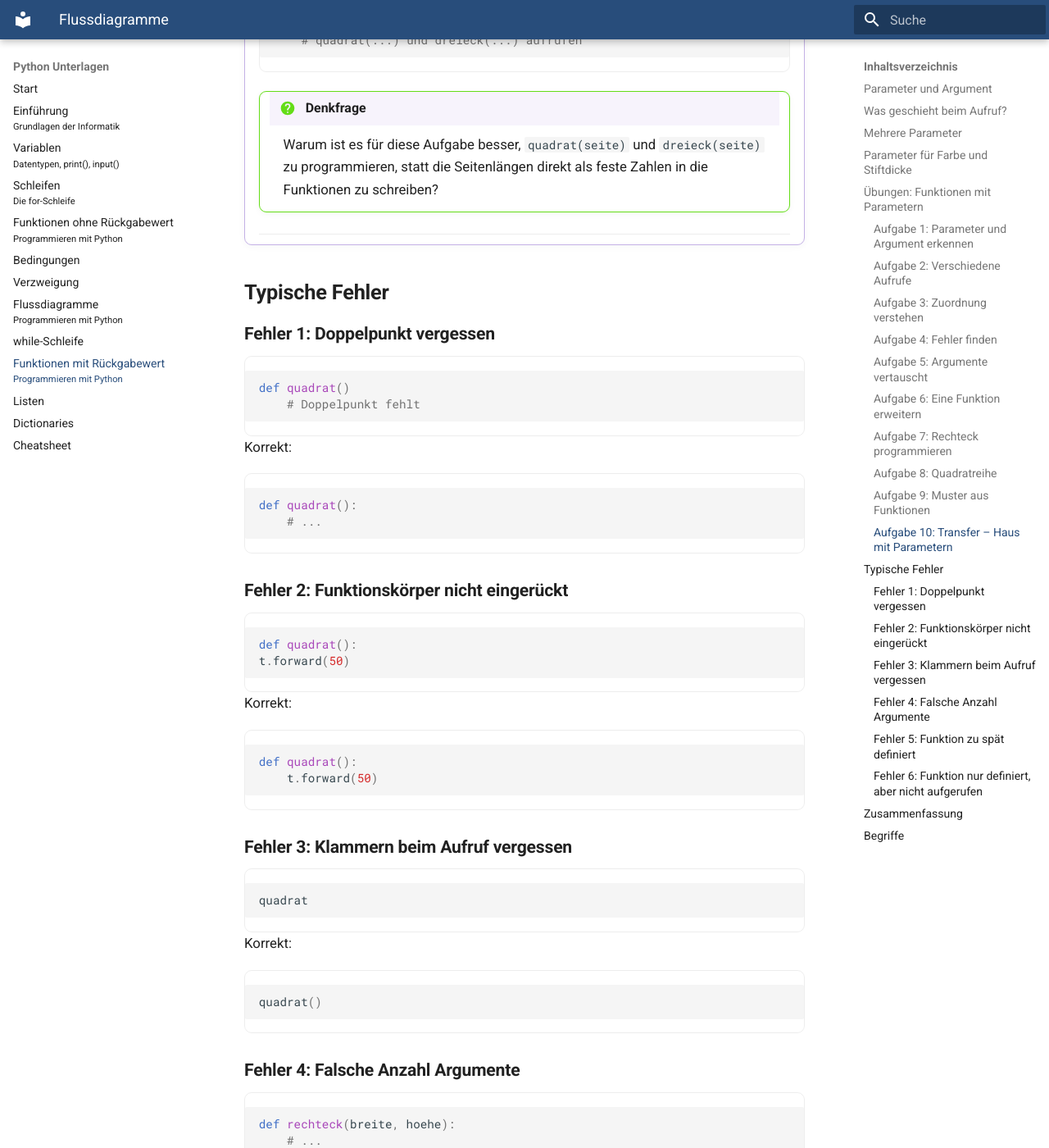
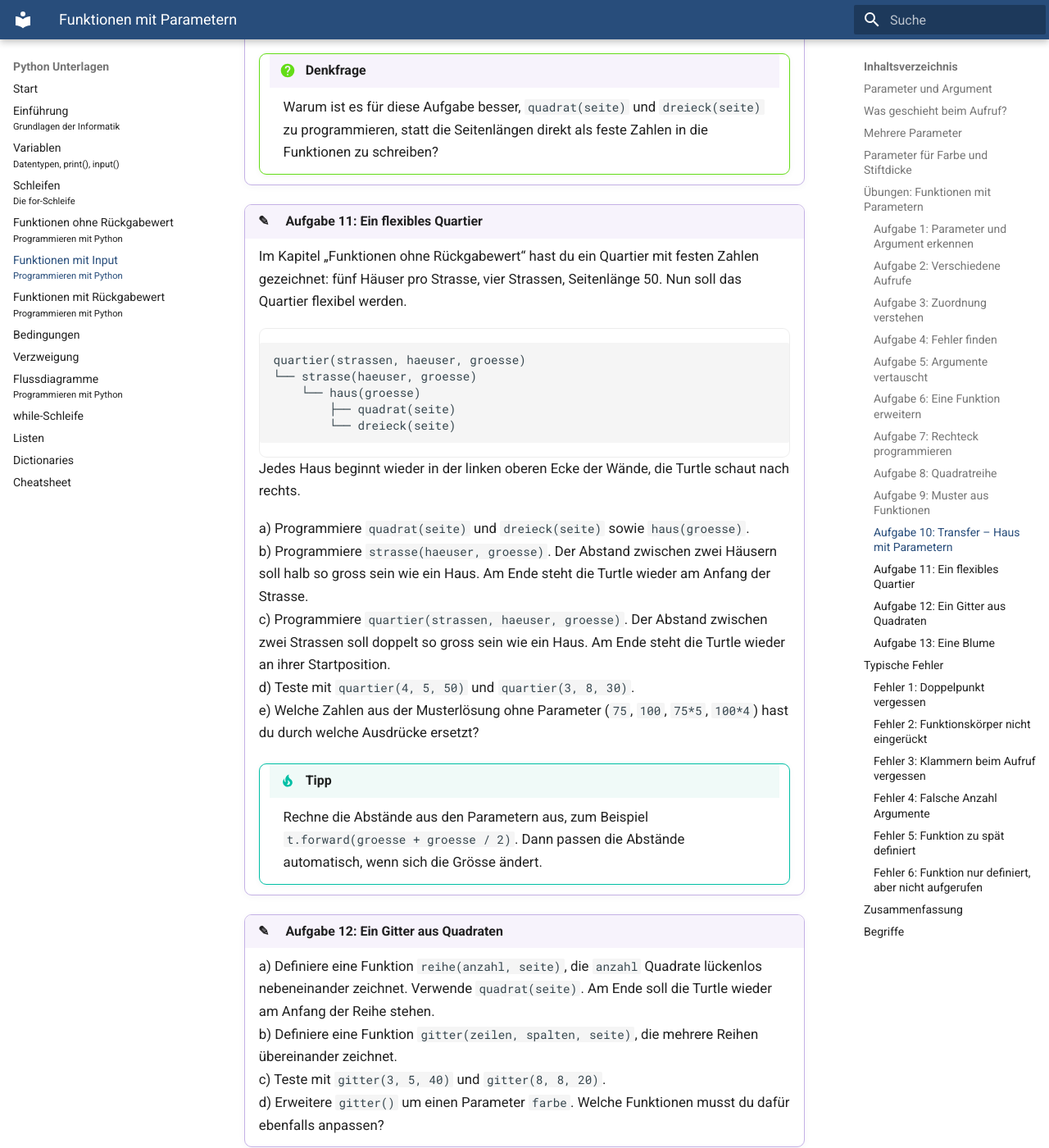
Before and after one commit to kus-pythonbuch/kus-pythonbuch.github.io, an MkDocs documentation site: the page built from docs/funktionen.md, in a window 1280 px wide and 1400 px high, scrolled down 7813 px. Shown: the whole window at 82% size. Built offline with MkDocs 1.6.1 and Material for MkDocs 9.7.7, drawn with Linux system fonts in a browser that asks for light colours; some of the changed text lies outside the part shown.

Commit message:
Add chapter on functions with return values and harder exercises
- New chapter funktionen_return.md (return, print vs. return, None,
  local variables, turtle example, exercises, typical errors)
- Fix missing H1 in funktionen.md
- Add harder exercises to funktionen.md (flexible Quartier, grid, flower)
  and funktionen_return.md (debugging, loops, compound interest,
  Quartier area)
- Update navigation in mkdocs.yml

Co-Authored-By: Claude Opus 5.5 <noreply@anthropic.com>

````diff
--- a/docs/funktionen.md
+++ b/docs/funktionen.md
@@ -1,11 +1,11 @@
 ---
-title: "Flussdiagramme"
+title: "Funktionen mit Parametern"
 subtitle: "Programmieren mit Python"
 author: "Theresa Luternauer & Julia Imhof"
 date: "HS 2026/27"
 ---
 
-Funktionen mit Parametern
+# Funktionen mit Parametern
 
 Die Funktion `quadrat()` zeichnet immer ein Quadrat mit der Seitenlänge 50:
 
@@ -321,6 +321,52 @@ def haus(groesse):
 !!! question "Denkfrage"
     Warum ist es für diese Aufgabe besser, `quadrat(seite)` und `dreieck(seite)` zu programmieren, statt die Seitenlängen direkt als feste Zahlen in die Funktionen zu schreiben?
 
+### Aufgabe 11: Ein flexibles Quartier
+
+Im Kapitel „Funktionen ohne Rückgabewert“ hast du ein Quartier mit festen Zahlen gezeichnet: fünf Häuser pro Strasse, vier Strassen, Seitenlänge 50. Nun soll das Quartier flexibel werden.
+
+```text
+quartier(strassen, haeuser, groesse)
+└── strasse(haeuser, groesse)
+    └── haus(groesse)
+        ├── quadrat(seite)
+        └── dreieck(seite)
+```
+
+Jedes Haus beginnt wieder in der linken oberen Ecke der Wände, die Turtle schaut nach rechts.
+
+a) Programmiere `quadrat(seite)` und `dreieck(seite)` sowie `haus(groesse)`.
+b) Programmiere `strasse(haeuser, groesse)`. Der Abstand zwischen zwei Häusern soll halb so gross sein wie ein Haus. Am Ende steht die Turtle wieder am Anfang der Strasse.
+c) Programmiere `quartier(strassen, haeuser, groesse)`. Der Abstand zwischen zwei Strassen soll doppelt so gross sein wie ein Haus. Am Ende steht die Turtle wieder an ihrer Startposition.
+d) Teste mit `quartier(4, 5, 50)` und `quartier(3, 8, 30)`.
+e) Welche Zahlen aus der Musterlösung ohne Parameter (`75`, `100`, `75*5`, `100*4`) hast du durch welche Ausdrücke ersetzt?
+
+!!! tip "Tipp"
+    Rechne die Abstände aus den Parametern aus, zum Beispiel `t.forward(groesse + groesse / 2)`. Dann passen die Abstände automatisch, wenn sich die Grösse ändert.
+
+### Aufgabe 12: Ein Gitter aus Quadraten
+
+a) Definiere eine Funktion `reihe(anzahl, seite)`, die `anzahl` Quadrate lückenlos nebeneinander zeichnet. Verwende `quadrat(seite)`. Am Ende soll die Turtle wieder am Anfang der Reihe stehen.
+b) Definiere eine Funktion `gitter(zeilen, spalten, seite)`, die mehrere Reihen übereinander zeichnet.
+c) Teste mit `gitter(3, 5, 40)` und `gitter(8, 8, 20)`.
+d) Erweitere `gitter()` um einen Parameter `farbe`. Welche Funktionen musst du dafür ebenfalls anpassen?
+
+### Aufgabe 13: Eine Blume
+
+Mit `t.circle(radius, winkel)` zeichnet die Turtle einen Kreisbogen. Ein Blütenblatt besteht aus zwei Bögen:
+
+```python
+def blatt(radius):
+    for i in range(2):
+        t.circle(radius, 60)
+        t.left(120)
+```
+
+a) Probiere `blatt(100)` aus und beschreibe die Form.
+b) Definiere eine Funktion `bluete(anzahl, radius)`, die `anzahl` Blätter rundherum zeichnet. Um wie viel Grad muss sich die Turtle nach jedem Blatt drehen?
+c) Definiere eine Funktion `blume(anzahl, radius, farbe)`, die einen Stiel und darauf eine Blüte zeichnet.
+d) Zeichne eine Wiese mit mindestens drei verschiedenen Blumen.
+
 ---
 
 ## Typische Fehler
--- a/mkdocs.yml
+++ b/mkdocs.yml
@@ -10,11 +10,12 @@ nav:
   - Variablen: variablen-und-datentypen.md
   - Schleifen: schleifen.md
   - Funktionen ohne Rückgabewert: funktionen-ohne-rueckgabewert.md
+  - Funktionen mit Input: funktionen.md
+  - Funktionen mit Rückgabewert: funktionen_return.md
   - Bedingungen: bedingungen.md
   - Verzweigung: verzweigung.md
   - Flussdiagramme: flussdiagramme.md
   - while-Schleife: while-schleife.md
-  - Funktionen mit Rückgabewert: funktionen.md
   - Listen: listen.md
   - Dictionaries: dictionaries.md
   - Cheatsheet: cheatsheet.md
````
Also changed, not shown: docs/funktionen_return.md (added, +550 -0 lines).
